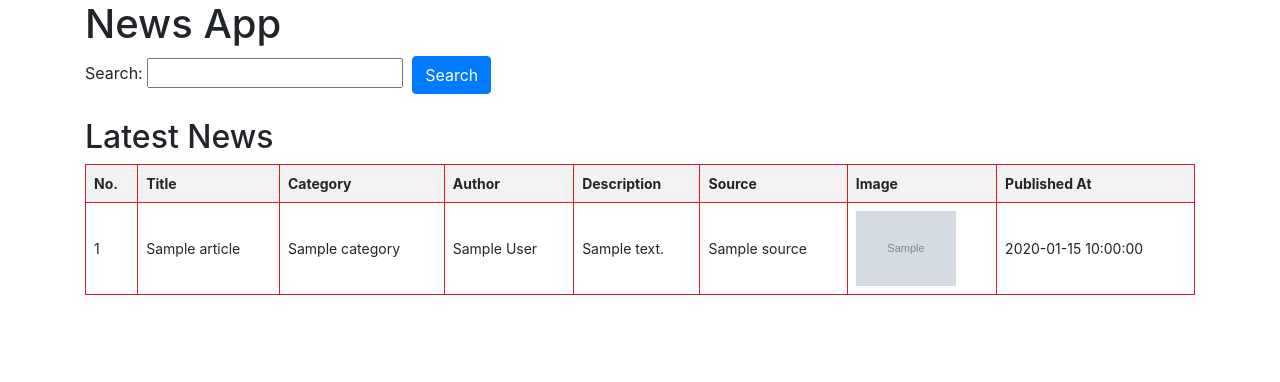
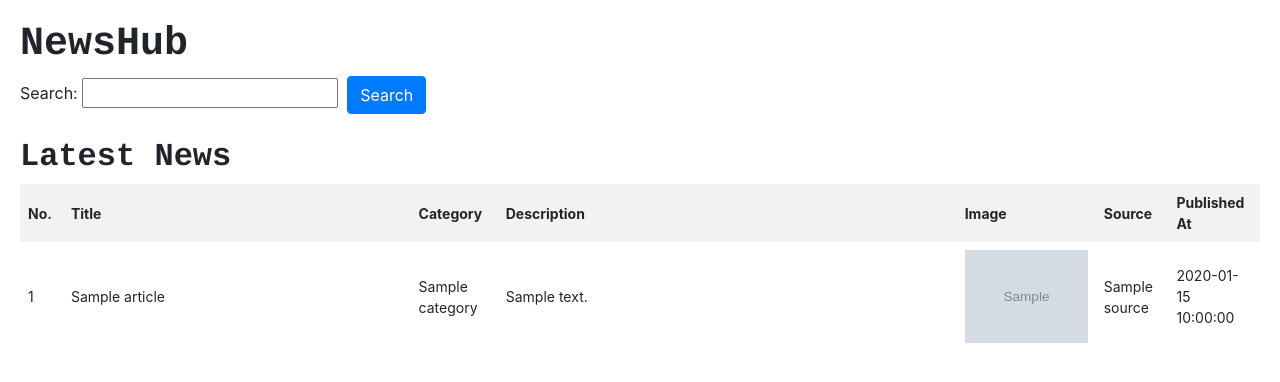
Before and after one commit to nchinling/news-app, a Flask app: template templates/news.html in a window 1280 px wide. Shown: the top 382 px of the page. Run offline with Flask 3, Linux system fonts and the light colour scheme; the template is opened without the code that fills it: most values are stand-ins (such as "Sample title", 1, 10 or a date in 2020); grey boxes marked "Sample" are stand-in pictures.

Commit message:
completed

```diff
--- a/app.py
+++ b/app.py
@@ -11,9 +11,20 @@ app = Flask(__name__)
 @app.route('/', methods=['GET', 'POST'])
 def display_news():
     if request.method == 'POST':
-        # Handle the form submission if needed
+
         search_entry = request.form.get('search_entry')
-        # Add logic for handling search_entry if needed
+        access_key = sys.argv[1]
+
+        conn = http.client.HTTPConnection('api.mediastack.com')
+
+        params = urllib.parse.urlencode({
+            'access_key': access_key,
+            'keywords': search_entry,
+            'sort': 'published_desc',
+            'limit': 10,
+            'languages': 'en'
+        })
+
     else:
         if len(sys.argv) != 2:
             print("Usage: python news.py <access_key>")
@@ -31,14 +42,25 @@ def display_news():
             'languages': 'en'
         })
 
-        conn.request('GET', '/v1/news?{}'.format(params))
+    conn.request('GET', '/v1/news?{}'.format(params))
 
-        res = conn.getresponse()
-        articles = res.read()
+    res = conn.getresponse()
+    articles = res.read()
 
-        print(articles.decode('utf-8'))
+    print(articles.decode('utf-8'))
 
-    return render_template('news.html', articles=json.loads(articles.decode('utf-8')))
+    articles_data = json.loads(articles.decode('utf-8'))
+
+    for article in articles_data['data']:
+        article['published_at'] = format_date(article['published_at'])
+
+    return render_template('news.html', articles=articles_data)
+
+
+def format_date(date_str):
+    date_object = datetime.strptime(date_str, "%Y-%m-%dT%H:%M:%S+00:00")
+    formatted_date = date_object.strftime("%d-%m-%Y %H:%M:%S")
+    return formatted_date
 
 if __name__ == '__main__':
     app.run()
--- a/static/styles.css
+++ b/static/styles.css
@@ -1,4 +1,14 @@
 /* styles.css */
+
+.titleFont {
+    font-family: Courier, monospace;
+    font-weight: bold;
+}
+
+.h2Font {
+    font-family: Courier, monospace;
+    font-weight: bold;
+}
 
 table {
     width: 100%;
@@ -8,11 +18,19 @@ table {
 
 th, td {
     /* border: 1px solid #ddd; */
-    border: 1px solid #db1c1c;
+    /* border: 0.5px solid lightgrey; */
     padding: 8px;
     text-align: left;
     font-size: 14px;
 }
+
+.column-no { width: 2%; }
+.column-title { width: 25%; }
+.column-category { width: 5%; }
+.column-description { width: 33%; }
+.column-source { width: 5%; }
+.column-image { width: 10%; }
+.column-published { width: 5%; }
 
 th {
     background-color: #f2f2f2;
@@ -27,3 +45,13 @@ td a {
     color: #007bff;
     text-decoration: none;
 }
+
+.container {
+    margin-top:10px;
+    /* max-width: 1000px;  */
+    /* margin: 0 auto;    */
+    /* padding: 20px;     */
+    /* background-color: #f0f0f0;
+    border-radius: 10px;
+    box-shadow: 0 0 10px rgba(0, 0, 0, 0.1);  */
+}
--- a/templates/news.html
+++ b/templates/news.html
@@ -3,33 +3,32 @@
 
 <head>
     <meta charset="UTF-8">
-    <title>News App</title>
+    <title>NewsHub</title>
     <link rel="stylesheet" href="/static/styles.css">
     <link rel="stylesheet" href="https://cdn.jsdelivr.net/npm/bootstrap@4.0.0/dist/css/bootstrap.min.css"
         integrity="sha384-Gn5384xqQ1aoWXA+058RXPxPg6fy4IWvTNh0E263XmFcJlSAwiGgFAW/dAiS6JXm" crossorigin="anonymous">
 </head>
 
 <body>
-    <div class="container">
-        <h1>News App</h1>
+    <div style="margin: 20px;">
+        <h1 class="titleFont">NewsHub</h1>
         <form method="POST" action="/">
             <label for="search_entry">Search:</label>
             <input type="text" id="search_entry" name="search_entry"
                 value="{{ request.form.get('search_entry', '') }}">&nbsp;
             <input class="btn btn-primary" type="submit" value="Search">
         </form><br>
-        <h2>Latest News</h2>
+        <h2 class="h2Font">Latest News</h2>
         <table>
             <thead>
                 <tr>
-                    <th>No.</th>
-                    <th>Title</th>
-                    <th>Category</th>
-                    <th>Author</th>
-                    <th colspan="2">Description</th>
-                    <th>Source</th>
-                    <th>Image</th>
-                    <th>Published At</th>
+                    <th class="column-no">No.</th>
+                    <th class="column-title">Title</th>
+                    <th class="column-category">Category</th>
+                    <th class="column-description">Description</th>
+                    <th class="column-image">Image</th>
+                    <th class="column-source">Source</th>
+                    <th class="column-published">Published At</th>
                 </tr>
             </thead>
             <tbody>
@@ -38,14 +37,13 @@
                         <td>{{ loop.index }}</td>
                         <td>{{ article.title }}</td>
                         <td>{{ article.category }}</td>
-                        <td>{{ article.author }}</td>
-                        <td colspan="2">{{ article.description[:100] }}
+                        <td>{{ article.description[:100] }}
                             {% if article.description|length > 50 %}...
                             <a href="{{ article.url }}" target="_blank">Read more</a>
                             {% endif %}
                         </td>
+                        <td><img src="{{ article.image }}" onerror="this.onerror=null;this.src='/static/cat2.png';" width="150"></td>
                         <td>{{ article.source }}</td>
-                        <td><img src="{{ article.image }}" alt="{{ article.title }}" width="100"></td>
                         <td>{{ article.published_at }}</td>
                     </tr>
                 {% endfor %}
@@ -54,6 +52,7 @@
 
 
     </div>
+
 </body>
 
 </html>
```
Also changed, not shown: PROGRESS.md (added, +8 -0 lines), README.md, static/cat.png (added), static/cat2.png (added), static/na.png (added).
